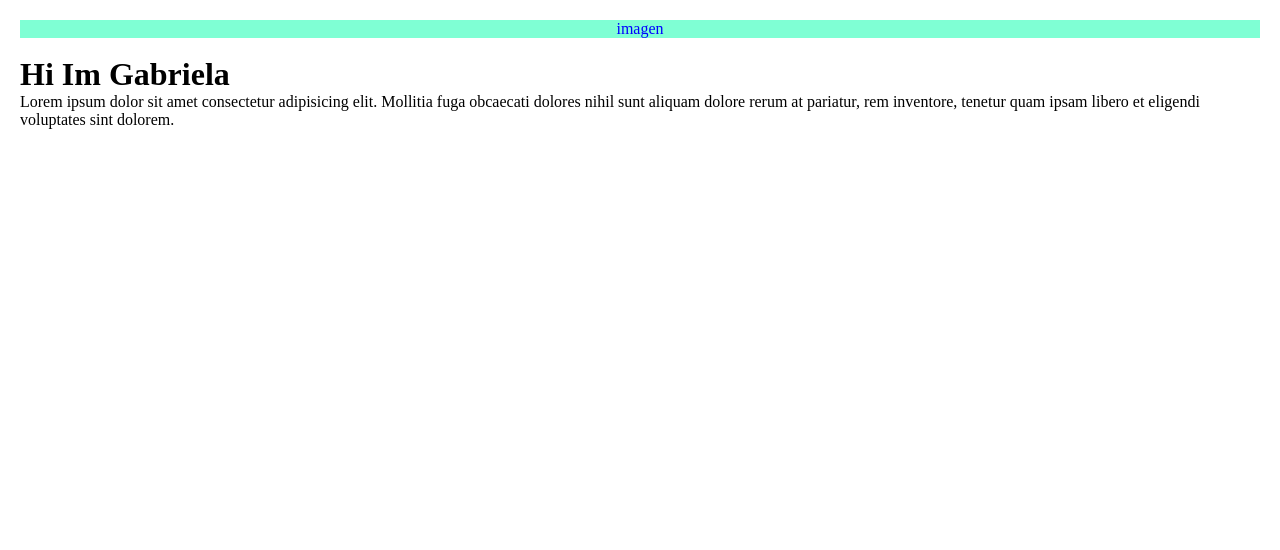
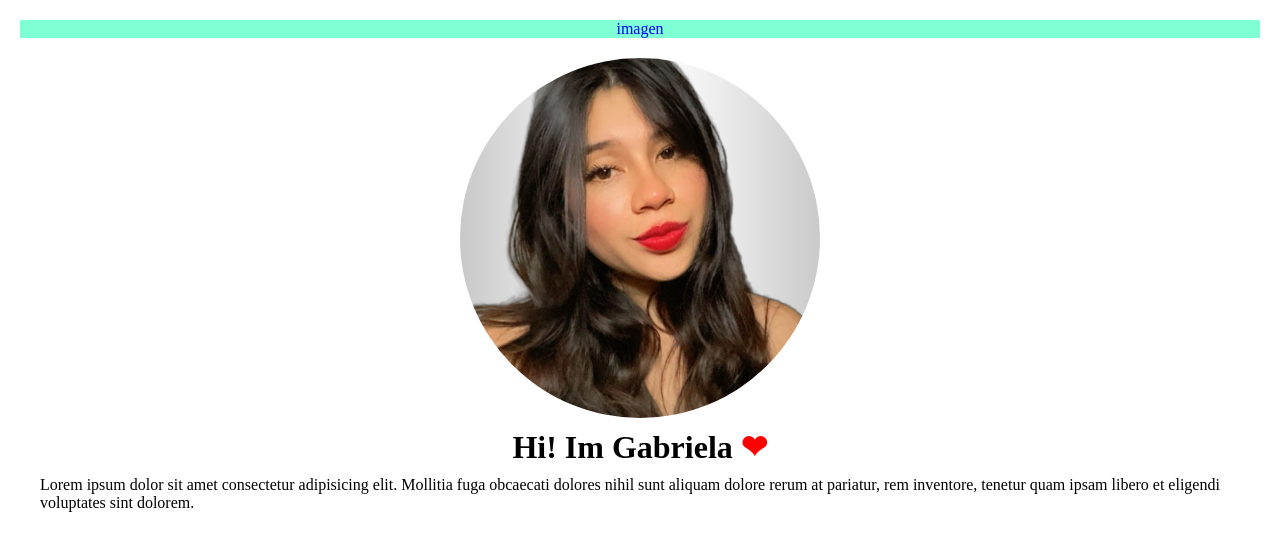
Before and after one commit to cattariino/portfolio-web, a plain HTML site: page index.html in a window 1280 px wide. Drawn offline with Linux system fonts and the light colour scheme.

Commit message:
estilizando sección presentation

```diff
--- a/index.html
+++ b/index.html
@@ -15,9 +15,9 @@
 </div>
 <div class="presentation Container">
     <figure class="presentationImage">
-        <img src="" class="presentation" alt="">
+        <img src="./styles/img/presentationImg.png" class="presentationImg" alt="">
     </figure>
-    <h1 class="presentationTitle">Hi Im Gabriela</h1>
+    <h1 class="presentationTitle">Hi! Im Gabriela <span class="presentationEmoji">&#10084;</span></h1>
     <p class="presentationParagraph">Lorem ipsum dolor sit amet consectetur adipisicing elit. Mollitia fuga obcaecati dolores nihil sunt aliquam dolore rerum at pariatur, rem inventore, tenetur quam ipsam libero et eligendi voluptates sint dolorem.</p>
 </div>
 </body>
--- a/styles/styles.css
+++ b/styles/styles.css
@@ -19,3 +19,33 @@ border-radius: 25%;
     background-color: aquamarine;
 
 }
+
+/* presentation */
+
+.presentation{
+    padding: 20px;
+    display: flex;
+    flex-direction: column;
+    gap: 10px;
+    text-align: center;
+}
+
+.presentationImage{
+    width: 30%;
+   margin: 0 auto;
+}
+
+.presentationImg{
+    border-radius: 50%;
+    display: block;
+    width: 100%;
+
+}
+
+.presentationEmoji{
+    color: red;
+}
+
+.presentationParagraph{
+    text-align: left;
+}
```
Also changed, not shown: styles/img/presentationImg.png (added).
